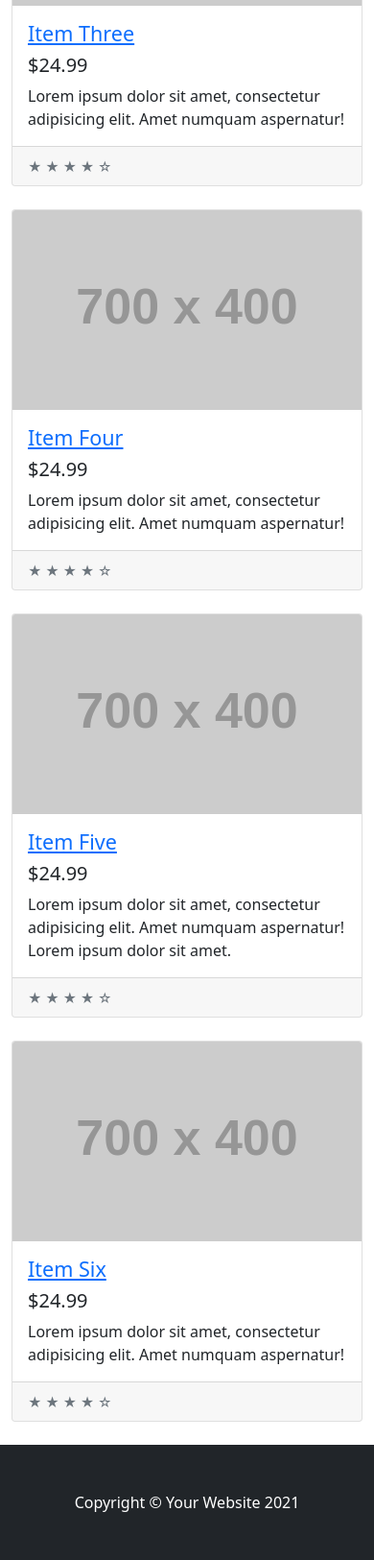
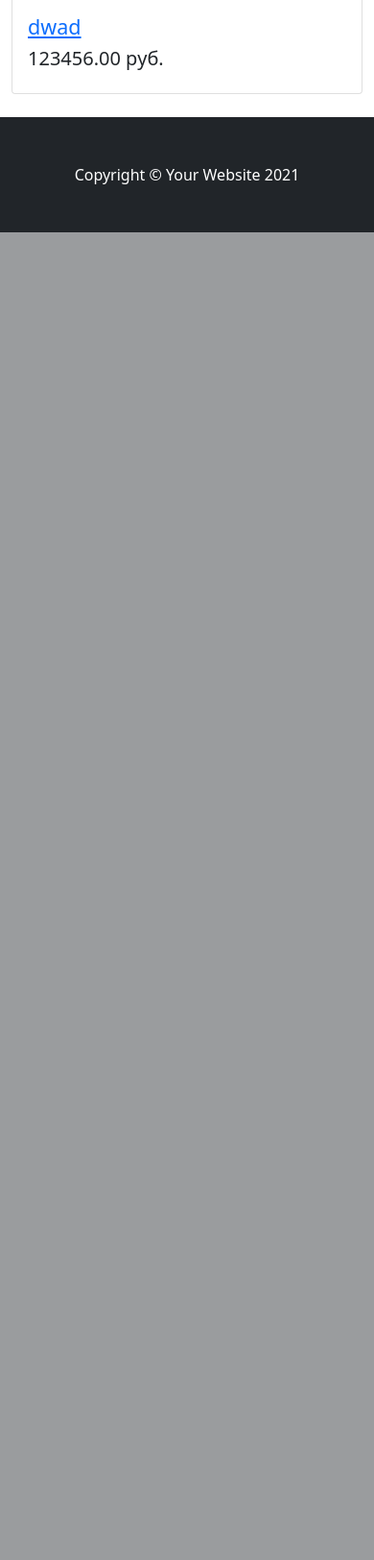
Before and after one commit to kaysikit/Internet_shop, a Django app: page / in a window 390 px wide. Shown: the part 1473-3098 px from the top of the page at 96% size. After the commit the page ends 1715 px from the top, so only its background shows below. Run offline with Django 3.2, Linux system fonts and the light colour scheme; data comes from the database, SQL or seed files in the repository; grey boxes labelled with a size stand in for pictures from a placeholder-image service; some libraries are stand-ins or nearby versions.

Commit message:
Displaying goods on the main page with priority on phones

```diff
--- a/shopping/mainapp/models.py
+++ b/shopping/mainapp/models.py
@@ -31,7 +31,7 @@ class LatestProductsManager:
         products = []
         ct_models = ContentType.objects.filter(model__in=args)
         for ct_model in ct_models:
-            model_products = ct_model.model_class().base_manager.all().order_by('-id')[:5]
+            model_products = ct_model.model_class()._base_manager.all().order_by('-id')[:5]
             products.extend(model_products)
         if with_respect_to:
             ct_model = ContentType.objects.filter(model=with_respect_to)
@@ -48,8 +48,8 @@ class LatestProducts:
 class CategoryManager(models.Manager):
 
     CATEGORY_NAME_COUNT_NAME ={
-        'Ноутбуки' : 'notebook__count',
-        'Смартфоны' : 'smartphone__count'
+        'Ноутбуки': 'notebook__count',
+        'Смартфоны': 'smartphone__count'
     }
 
     def get_queryset(self):
--- a/shopping/mainapp/templates/base.html
+++ b/shopping/mainapp/templates/base.html
@@ -99,103 +99,19 @@
           </div>
 
           <div class="row">
-
+          {% for product in products %}
             <div class="col-lg-4 col-md-6 mb-4">
               <div class="card h-100">
-                <a href="#"><img class="card-img-top" src="http://placehold.it/700x400" alt=""></a>
+                <a href="{{ product.get_product_absolute_url }}"><img class="card-img-top" src="{{ product.image.url }}" alt=""></a>
                 <div class="card-body">
                   <h4 class="card-title">
-                    <a href="#">Item One</a>
+                    <a href="{{ product.get_product_absolute_url }}">{{ product.title }}</a>
                   </h4>
-                  <h5>$24.99</h5>
-                  <p class="card-text">Lorem ipsum dolor sit amet, consectetur adipisicing elit. Amet numquam aspernatur!</p>
-                </div>
-                <div class="card-footer">
-                  <small class="text-muted">&#9733; &#9733; &#9733; &#9733; &#9734;</small>
+                  <h5>{{ product.price }} руб.</h5>
                 </div>
               </div>
             </div>
-
-            <div class="col-lg-4 col-md-6 mb-4">
-              <div class="card h-100">
-                <a href="#"><img class="card-img-top" src="http://placehold.it/700x400" alt=""></a>
-                <div class="card-body">
-                  <h4 class="card-title">
-                    <a href="#">Item Two</a>
-                  </h4>
-                  <h5>$24.99</h5>
-                  <p class="card-text">Lorem ipsum dolor sit amet, consectetur adipisicing elit. Amet numquam aspernatur! Lorem ipsum dolor sit amet.</p>
-                </div>
-                <div class="card-footer">
-                  <small class="text-muted">&#9733; &#9733; &#9733; &#9733; &#9734;</small>
-                </div>
-              </div>
-            </div>
-
-            <div class="col-lg-4 col-md-6 mb-4">
-              <div class="card h-100">
-                <a href="#"><img class="card-img-top" src="http://placehold.it/700x400" alt=""></a>
-                <div class="card-body">
-                  <h4 class="card-title">
-                    <a href="#">Item Three</a>
-                  </h4>
-                  <h5>$24.99</h5>
-                  <p class="card-text">Lorem ipsum dolor sit amet, consectetur adipisicing elit. Amet numquam aspernatur!</p>
-                </div>
-                <div class="card-footer">
-                  <small class="text-muted">&#9733; &#9733; &#9733; &#9733; &#9734;</small>
-                </div>
-              </div>
-            </div>
-
-            <div class="col-lg-4 col-md-6 mb-4">
-              <div class="card h-100">
-                <a href="#"><img class="card-img-top" src="http://placehold.it/700x400" alt=""></a>
-                <div class="card-body">
-                  <h4 class="card-title">
-                    <a href="#">Item Four</a>
-                  </h4>
-                  <h5>$24.99</h5>
-                  <p class="card-text">Lorem ipsum dolor sit amet, consectetur adipisicing elit. Amet numquam aspernatur!</p>
-                </div>
-                <div class="card-footer">
-                  <small class="text-muted">&#9733; &#9733; &#9733; &#9733; &#9734;</small>
-                </div>
-              </div>
-            </div>
-
-            <div class="col-lg-4 col-md-6 mb-4">
-              <div class="card h-100">
-                <a href="#"><img class="card-img-top" src="http://placehold.it/700x400" alt=""></a>
-                <div class="card-body">
-                  <h4 class="card-title">
-                    <a href="#">Item Five</a>
-                  </h4>
-                  <h5>$24.99</h5>
-                  <p class="card-text">Lorem ipsum dolor sit amet, consectetur adipisicing elit. Amet numquam aspernatur! Lorem ipsum dolor sit amet.</p>
-                </div>
-                <div class="card-footer">
-                  <small class="text-muted">&#9733; &#9733; &#9733; &#9733; &#9734;</small>
-                </div>
-              </div>
-            </div>
-
-            <div class="col-lg-4 col-md-6 mb-4">
-              <div class="card h-100">
-                <a href="#"><img class="card-img-top" src="http://placehold.it/700x400" alt=""></a>
-                <div class="card-body">
-                  <h4 class="card-title">
-                    <a href="#">Item Six</a>
-                  </h4>
-                  <h5>$24.99</h5>
-                  <p class="card-text">Lorem ipsum dolor sit amet, consectetur adipisicing elit. Amet numquam aspernatur!</p>
-                </div>
-                <div class="card-footer">
-                  <small class="text-muted">&#9733; &#9733; &#9733; &#9733; &#9734;</small>
-                </div>
-              </div>
-            </div>
-
+            {% endfor %}
           </div>
           <!-- /.row -->
         {% endblock content %}
--- a/shopping/mainapp/views.py
+++ b/shopping/mainapp/views.py
@@ -1,7 +1,7 @@
 from django.shortcuts import render
 from django.views.generic import DetailView, View
 
-from .models import Notebook, Smartphone, Category
+from .models import Notebook, Smartphone, Category, LatestProducts
 from .mixins import CategoryDetailMixin
 
 
@@ -9,12 +9,14 @@ class BaseView(View):
 
     def get(self, request, *args, **kwargs):
         categories = (Category.objects.get_categories_for_left_sidebar())
-        return render(request, 'base.html', {'categories': categories})
-
-
-# def test_view(request):
-#     categories = (Category.objects.get_categories_for_left_sidebar())
-#     return render(request, 'base.html', {'categories': categories})
+        products = LatestProducts.objects.get_products_for_main_page(
+            'notebook', 'smartphone', with_respect_to='smartphone'
+        )
+        context = {
+            'categories': categories,
+            'products': products
+        }
+        return render(request, 'base.html', context)
 
 
 class ProductDetailView(CategoryDetailMixin, DetailView):
```
